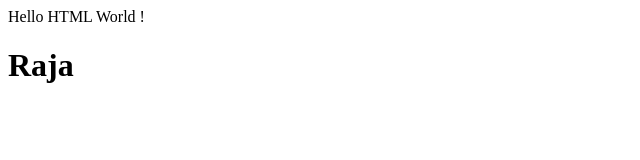
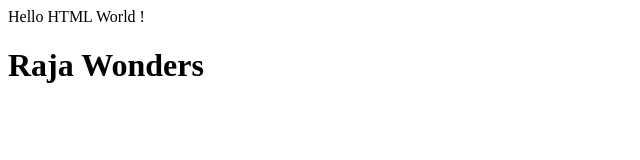
Before and after one commit to ravismart457/Coursera-Html, a plain HTML site: page site/index.html in a window 1280 px wide. Shown: the whole page, without its empty margins (0-640 px from the left). Drawn offline with Linux system fonts and the light colour scheme.

Commit message:
small change.

```diff
--- a/site/index.html
+++ b/site/index.html
@@ -4,6 +4,6 @@
 <title>Hello HTML World !</title>
 </head>
 <boby>
-<h1> Raja </h1>
+<h1> Raja  Wonders</h1>
 </boby>
 </html>
```
